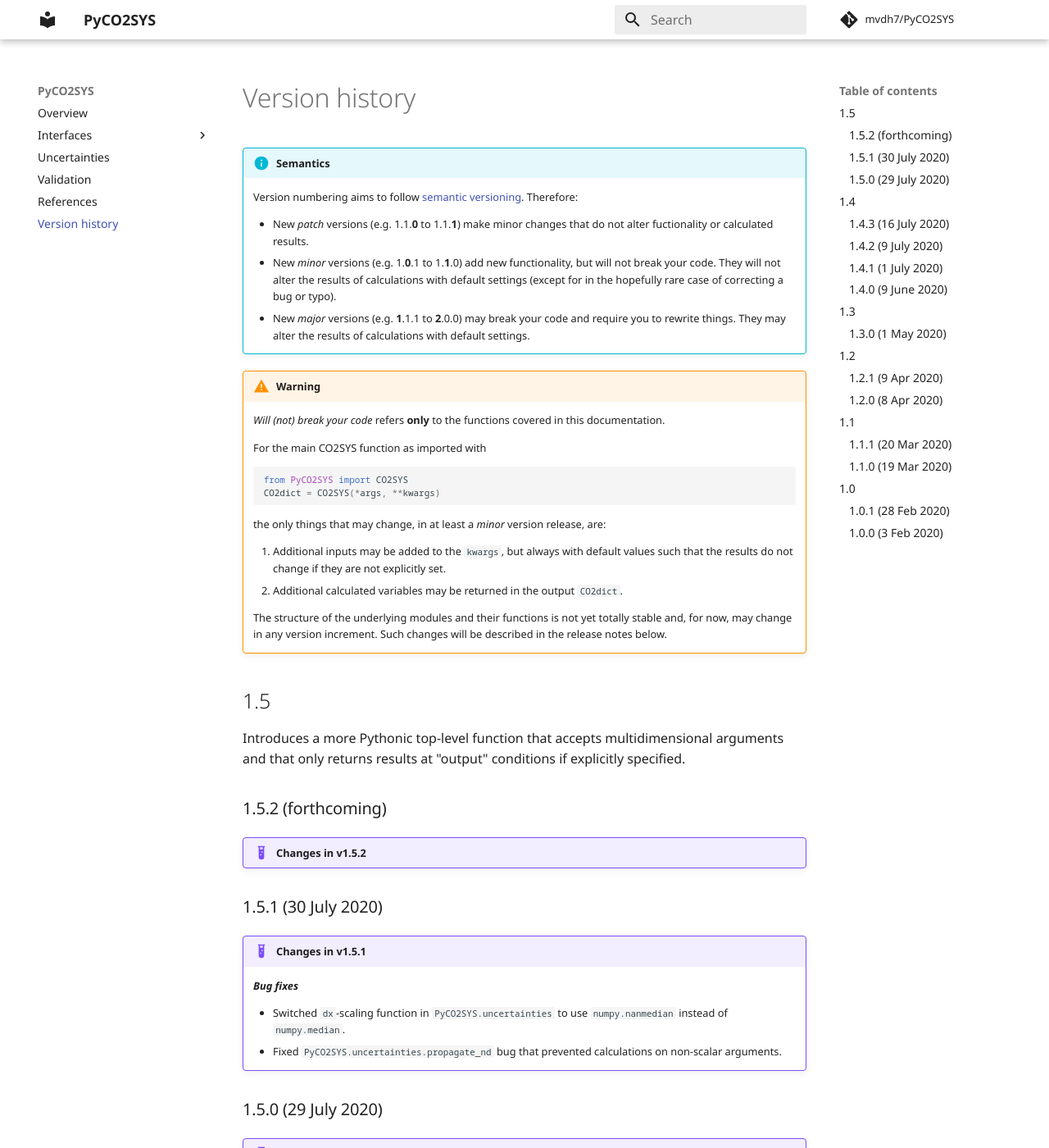
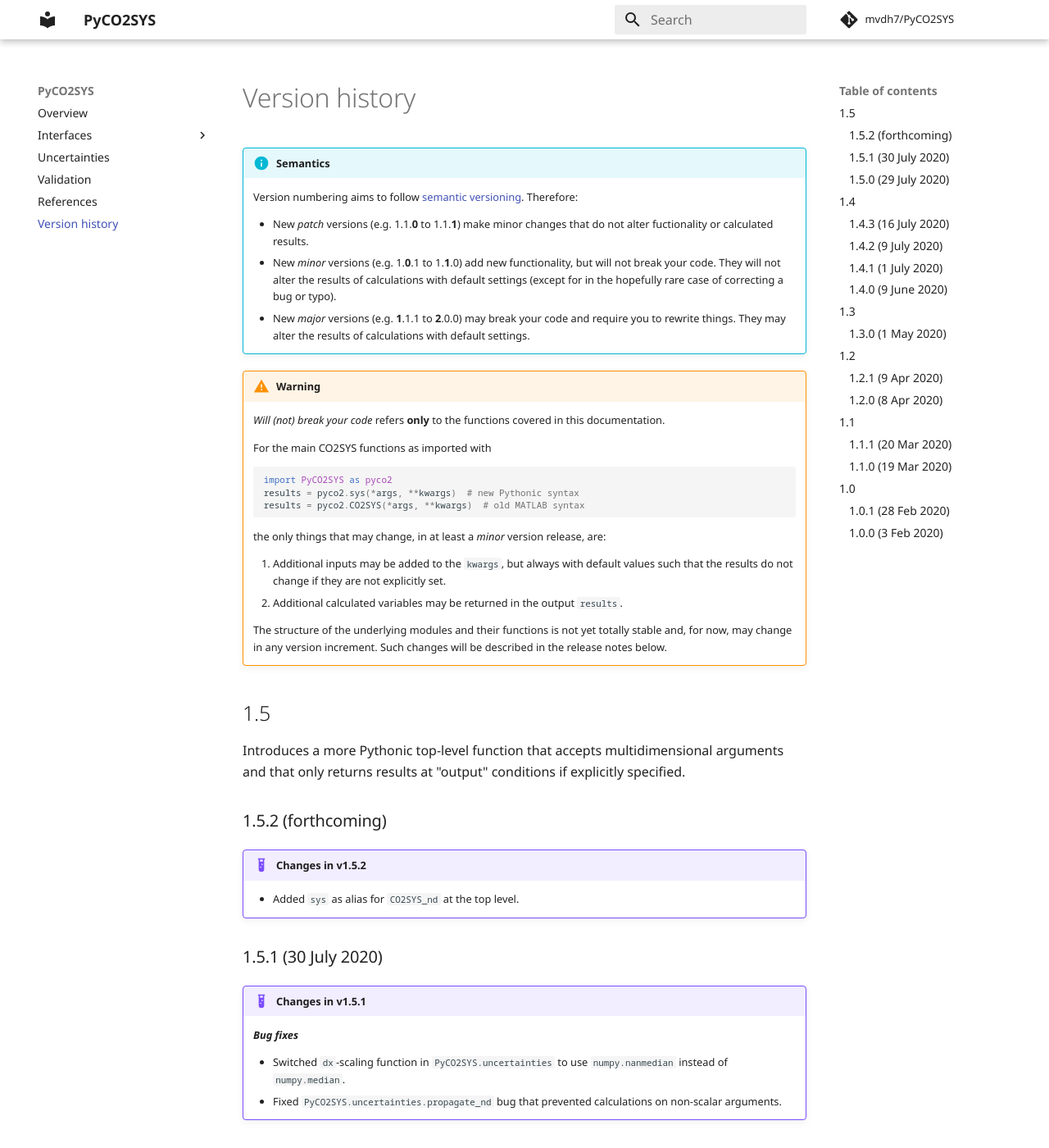
Before and after one commit to mvdh7/PyCO2SYS, an MkDocs documentation site: the page built from docs/versions.md, in a window 1280 px wide and 1400 px high. Shown: the whole window at 82% size. Built offline with MkDocs 1.6.1 and Material for MkDocs 9.7.7, drawn with Linux system fonts in a browser that asks for light colours; formulas are drawn with MathJax 3; comment, search, counter and statistics services are not loaded.

Commit message:
Add sys to top level

````diff
--- a/PyCO2SYS/__init__.py
+++ b/PyCO2SYS/__init__.py
@@ -55,7 +55,7 @@ __version__ = meta.version
 
 # Aliases for top-level access
 CO2SYS = engine.CO2SYS
-CO2SYS_nd = engine.nd.CO2SYS
+CO2SYS_nd = sys = engine.nd.CO2SYS
 CO2SYS_MATLABv3 = api.CO2SYS_MATLABv3
 CO2SYS_wrap = api.CO2SYS_wrap
 say_hello = meta.say_hello  # because history
--- a/docs/versions.md
+++ b/docs/versions.md
@@ -10,16 +10,18 @@
 !!! warning
     *Will (not) break your code* refers **only** to the functions covered in this documentation.
 
-    For the main CO2SYS function as imported with
+    For the main CO2SYS functions as imported with
 
-        :::python
-        from PyCO2SYS import CO2SYS
-        CO2dict = CO2SYS(*args, **kwargs)
+    ```python
+    import PyCO2SYS as pyco2
+    results = pyco2.sys(*args, **kwargs)  # new Pythonic syntax
+    results = pyco2.CO2SYS(*args, **kwargs)  # old MATLAB syntax
+    ```
 
     the only things that may change, in at least a *minor* version release, are:
 
       1. Additional inputs may be added to the `kwargs`, but always with default values such that the results do not change if they are not explicitly set.
-      2. Additional calculated variables may be returned in the output `CO2dict`.
+      2. Additional calculated variables may be returned in the output `results`.
 
     The structure of the underlying modules and their functions is not yet totally stable and, for now, may change in any version increment.  Such changes will be described in the release notes below.
 
@@ -31,7 +33,7 @@ Introduces a more Pythonic top-level function that accepts multidimensional argu
 
 !!! example "Changes in v1.5.2"
 
-
+    * Added `sys` as alias for `CO2SYS_nd` at the top level.
 
 ### 1.5.1 (30 July 2020)
 
````
